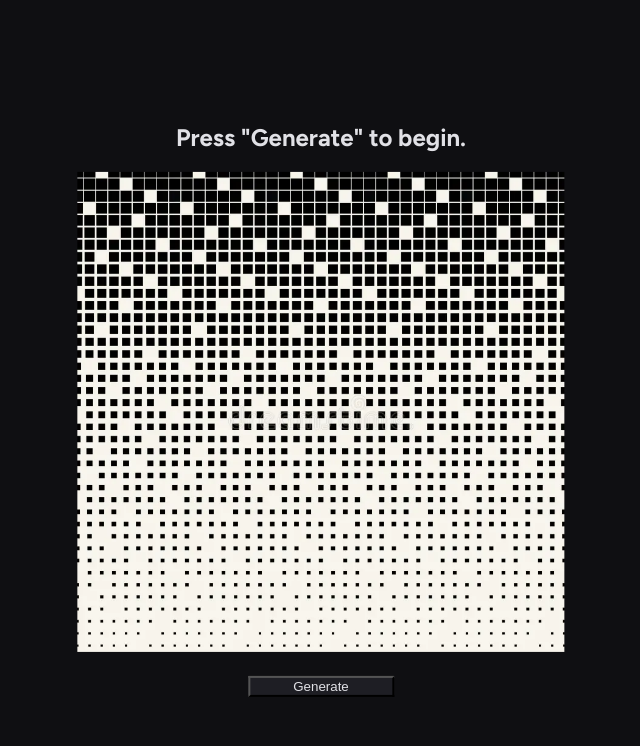
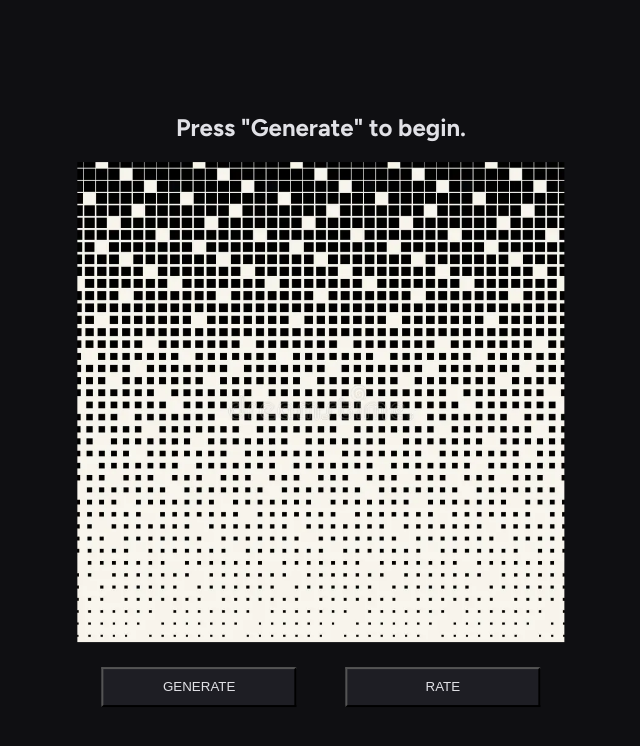
Before and after one commit to PijusRan/1001-albums-project, a React (Vite) app: page / in a window 1280 px wide. Shown: the top 746 px of the page, without its empty margins (319-959 px from the left). Built offline with nearby package versions, Linux system fonts and the light colour scheme.

Commit message:
Added rate button (not fully functioning)

```diff
--- a/src/App.css
+++ b/src/App.css
@@ -1,13 +1,3 @@
-
-button{
-    color: var(--text-primary);
-    background-color: var(--surface-color);
-
-    width: 30%;
-    margin-top: 5%;
-}
-
-
 .albumSection{
     position: absolute;
     top: 50%;
@@ -22,9 +12,33 @@ button{
 
 .albumHeader{
     text-align: center;
-
 }
 
 .albumImg{
     max-height: 60vh;
+    max-width: 80vw;
 }
+
+/* === BUTTONS === */
+
+.buttonDiv{
+    width: 100%;
+
+    display: flex;
+    justify-content: space-around;
+}
+.rateDiv{
+    width: 100%;
+}
+.disable{
+    display: none;
+}
+
+button{
+    color: var(--text-primary);
+    background-color: var(--surface-color);
+
+    width: 40%;
+    height: 40px;
+    margin-top: 25px;
+}
--- a/src/App.tsx
+++ b/src/App.tsx
@@ -3,30 +3,52 @@ import './App.css'
 
 import list from "./assets/list.json"
 import placeholderImg from "./assets/placeholder.png"
+import missingArt from "./assets/missingArt.png"
 
 
 function App() {
     const [albumTitle, loadTitle] = useState("Press \"Generate\" to begin.")
-	const [albumCover, loadCover] = useState(placeholderImg)
+	const [albumImg, loadCoverImg] = useState(placeholderImg)
+	const [buttonDivCSS, setButtonDivCSS] = useState("buttonDiv");
+	const [rateDivCSS, setRateDivCSS] = useState("rateDiv disable");
+
 	async function generateAlbum(){
+		//Pick random album
 		const randomIndex = Math.floor(Math.random() * list.length);
 		const album = list[randomIndex].match(/^(.*?)\s*-\s*(.*?)\s*\((.*?)\)$/);
 		loadTitle(album[1] + " - " + album[2]);
 
-		//let responseTitle = formatForResponse(albumTitle);
+		//Find cover
 		const deezerResponse = await fetch(`https://www.theaudiodb.com/api/v1/json/123/searchalbum.php?s=${album[1]}&a=${album[2]}`);
 		console.log(deezerResponse);
 		const deezerJSON = await deezerResponse.json();
-		if(deezerJSON.album) loadCover(deezerJSON.album[0].strAlbumThumb)
-		else loadCover(placeholderImg);
+
+		//Load cover
+		if(deezerJSON.album) loadCoverImg(deezerJSON.album[0].strAlbumThumb)
+		else loadCoverImg(missingArt);
+	}
+	function rateFunction(){
+		setButtonDivCSS("buttonDiv disable");
+		setRateDivCSS("rateDiv");
+	}
+	function doneRating(){
+		setButtonDivCSS("buttonDiv");
+		setRateDivCSS("rateDiv disable");
 	}
 
     return (
       <>
 	  	<section className='albumSection'>
 			<h2 className='albumHeader'>{albumTitle}</h2>
-			<img src={albumCover} className='albumImg'/>
-			<button onClick={generateAlbum} className='genButton'>Generate</button>
+			<img src={albumImg} className="albumImg"/>
+			<div className={buttonDivCSS}>
+				<button onClick={generateAlbum} className='genButton'>GENERATE</button>
+				<button onClick={rateFunction} className='rateButton'>RATE</button>
+			</div>
+			<div className={rateDivCSS}>
+				<button onClick={doneRating}>SUBMIT</button>
+			</div>
+
 		</section>
 
       </>
```
Also changed, not shown: src/assets/missingArt.png (added).
